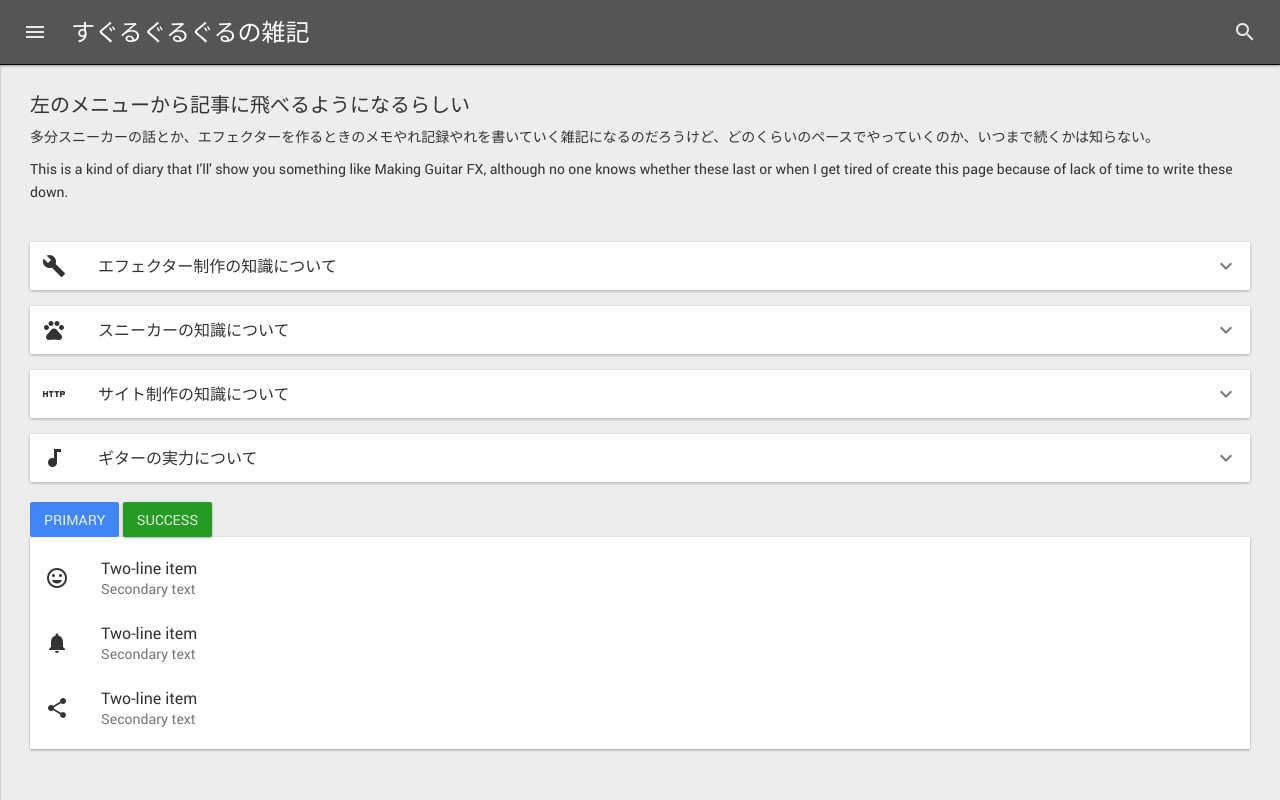
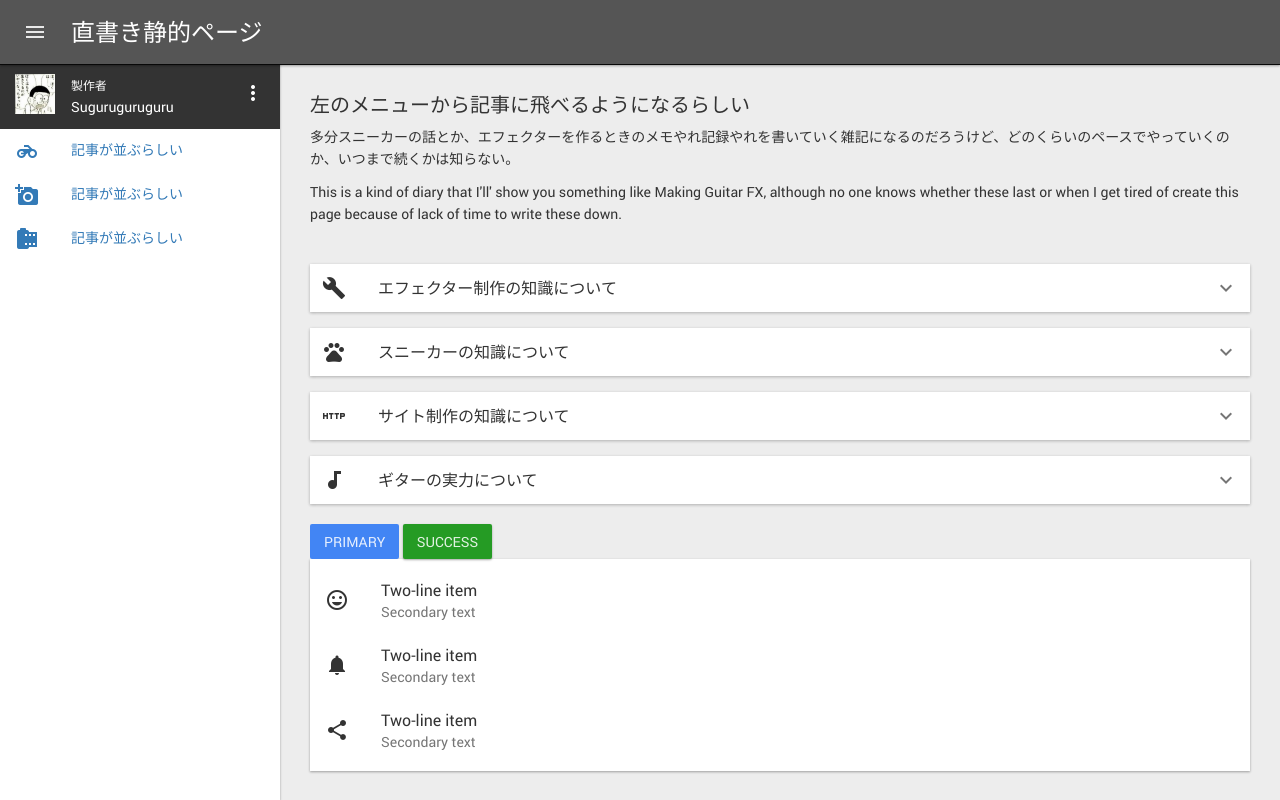
Before and after one commit to suguruguruguru/unikko, a plain HTML site: page index.html in a window 1280 px wide. Drawn offline with nearby package versions, Linux system fonts and the light colour scheme.

Commit message:
Add files via upload

```diff
--- a/index.html
+++ b/index.html
@@ -19,32 +19,11 @@
 </head>
 
 <body>
-    <!-- Basic sidebar -->
+    <section id="pmd-main" class="guidline">
+        <!--aside -->
+        <aside class="pmd-sidebar pmd-sidebar-slide-push pmd-sidebar-left pmd-sidebar-open pmd-z-depth propeller-docs-sidebar"
+            role="navigation">
 
-    <!-- Nav menu -->
-    <nav class="navbar navbar-inverse pmd-navbar navbar-fixed-top pmd-z-depth">
-        <div class="container-fluid">
-            <!-- Sidebar Toggle Button-->
-            <!-- Brand and toggle get grouped for better mobile display -->
-            <div class="navbar-header">
-                <a href="javascript:void(0);" class="btn btn-sm pmd-btn-fab pmd-btn-flat pmd-ripple-effect pull-left margin-r8 pmd-sidebar-toggle"><i class="material-icons">menu</i></a>
-                <a class="navbar-brand" href="javascript:void(0);">すぐるぐるぐるの雑記</a>
-            </div>
-
-            <!-- Navbar Right icon -->
-            <div class="pmd-navbar-right-icon pull-right">
-                <a href="javascript:void(0);" class="btn btn-sm pmd-btn-fab pmd-btn-flat pmd-ripple-effect"><i class="material-icons pmd-sm">search</i></a>
-                <a href="javascript:void(0);" class="btn btn-sm pmd-btn-fab pmd-btn-flat pmd-ripple-effect topbar-toggle visible-xs-inline-block"
-                    data-toggle="collapse" data-target="#bs-example-navbar-collapse-1"><i class="material-icons pmd-sm">more_vert</i></a>
-            </div>
-        </div>
-    </nav>
-
-    <!-- Sidebar -->
-    <section id="pmd-main">
-        <!-- Left sidebar -->
-        <aside class="pmd-sidebar sidebar-custom sidebar-default pmd-sidebar-slide-push pmd-sidebar-left pmd-z-depth sidebar-hide-custom"
-            role="navigation" style="position: absolute;">
             <ul class="nav pmd-sidebar-nav">
                 <!-- My Account -->
                 <li class="dropdown pmd-dropdown pmd-user-info">
@@ -61,11 +40,23 @@
                         <li> <a class="pmd-ripple-effect" href="javascript:void(0);" tabindex="-1"><i class="material-icons media-left media-middle">history</i> <span class="media-body">Logout</span></a></li>
                     </ul>
                 </li>
-                <li> <a class="pmd-ripple-effect" href="javascript:void(0);"><i class="material-icons media-left media-middle">motorcycle</i> <span class="media-body">記事が並ぶらしい</span></a>                    </li>
-                <li> <a class="pmd-ripple-effect" href="javascript:void(0);"><i class="material-icons media-left media-middle">add_a_photo</i> <span class="media-body">記事が並ぶらしい</span></a>                    </li>
-                <li> <a class="pmd-ripple-effect" href="javascript:void(0);"><i class="material-icons media-left media-middle">camera_roll</i> <span class="media-body">記事が並ぶらしい</span></a>                    </li>
+                <li> <a class="pmd-ripple-effect" href="javascript:void(0);"><i class="material-icons media-left media-middle">motorcycle</i> <span class="media-body">記事が並ぶらしい</span></a></li>
+                <li> <a class="pmd-ripple-effect" href="javascript:void(0);"><i class="material-icons media-left media-middle">add_a_photo</i> <span class="media-body">記事が並ぶらしい</span></a></li>
+                <li> <a class="pmd-ripple-effect" href="javascript:void(0);"><i class="material-icons media-left media-middle">camera_roll</i> <span class="media-body">記事が並ぶらしい</span></a></li>
             </ul>
         </aside>
+
+        <!-- Nav menu -->
+        <nav class="navbar navbar-inverse pmd-navbar navbar-fixed-top pmd-z-depth">
+            <div class="container-fluid">
+                <!-- Sidebar Toggle Button-->
+                <!-- Brand and toggle get grouped for better mobile display -->
+                <div class="navbar-header">
+                    <a href="javascript:void(0);" class="btn btn-sm pmd-btn-fab pmd-btn-flat pmd-ripple-effect pull-left margin-r8 pmd-sidebar-toggle pull-left"><i class="material-icons">menu</i></a>
+                    <a class="navbar-brand" href="javascript:void(0);">直書き静的ページ</a>
+                </div>
+            </div>
+        </nav>
 
         <!-- Content -->
         <div class="pmd-content" id="content">
@@ -165,6 +156,7 @@
     <script type="text/javascript" src="https://code.jquery.com/jquery-2.1.1.min.js"></script>
     <script type="text/javascript" src="js/bootstrap.min.js"></script>
     <script type="text/javascript" src="js/propeller.min.js"></script>
+    <script type="text/javascript" src="js/index.js"></script>
 
 </body>
 
```
